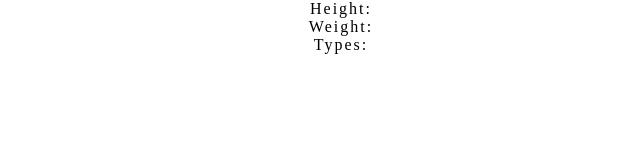
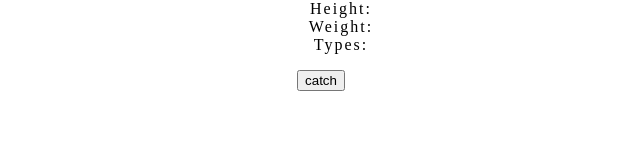
Before and after one commit to Jino1211/pokedex, a React (Create React App) app in the folder client/: page / in a window 1280 px wide. Shown: the part 135-295 px from the top of the page, without its empty margins (319-959 px from the left). Built offline with nearby package versions, Linux system fonts and the light colour scheme; a web font is replaced by a local one.

Commit message:
added catch and release song

```diff
--- a/client/src/components/PokemonCollection.js
+++ b/client/src/components/PokemonCollection.js
@@ -1,8 +1,8 @@
 import React from "react";
 import CollectionItem from "./CollectionItem";
 
-export default function PokemonCollection({ caught }) {
-  const temp = caught[0] ? caught[0] : [];
+export default function PokemonCollection({ collection }) {
+  const temp = collection[0] ? collection[0] : [];
   return temp.map((itemCollection, i) => (
     <CollectionItem key={`collectionItem-${i}`} pokemonName={itemCollection} />
   ));
--- a/client/src/components/PokemonDetails.js
+++ b/client/src/components/PokemonDetails.js
@@ -5,7 +5,7 @@ export default function pokemonDetails({
   srcImg,
   setSrcImg,
   getPokemonsType,
-  hidden,
+  btnText,
   addToCollection,
 }) {
   //Function to flip the Pokemon img on mouse hover
@@ -45,10 +45,7 @@ export default function pokemonDetails({
         onMouseOver={flipPokemon}
         onMouseLeave={flipPokemon}
       />
-      <button hidden={hidden} onClick={addToCollection}>
-        {" "}
-        button
-      </button>
+      <button onClick={addToCollection}>{btnText}</button>
     </div>
   );
 }
--- a/client/src/components/SearchArea.js
+++ b/client/src/components/SearchArea.js
@@ -13,6 +13,7 @@ export default function SearchArea() {
   const [srcImg, setSrcImg] = useState("");
   const [pokemonTypeList, setPokemonTypeList] = useState("");
   const [hidden, setHidden] = useState(true);
+  const [btnText, setBtnText] = useState("catch");
 
   //Function to get pokemon details
   const getPokemonDetails = async (e) => {
@@ -20,6 +21,18 @@ export default function SearchArea() {
 
     try {
       const pokemonState = await axios.get(`${URL}/pokemon/${pokemonName}`);
+      pokemonState.data.caught = false;
+      setBtnText("catch");
+      const allCollection = await axios.get(`${URL}/collection`);
+      if (allCollection.data !== "Empty collection") {
+        const index = allCollection.data.findIndex(
+          (poke) => poke.name === inputValue
+        );
+        if (index !== -1) {
+          pokemonState.data.caught = true;
+          setBtnText("release");
+        }
+      }
       setPokemon(pokemonState);
       setNotFoundMessage("");
       setSrcImg(pokemonState.data.sprites.front_default);
@@ -60,9 +73,17 @@ export default function SearchArea() {
   };
 
   //API post request to add pokemon to collection
-  const [caught, setCaught] = useState([]);
+  const [collection, setCollection] = useState([]);
   const addToCollection = async () => {
-    await axios.post(`${URL}/collection/catch`, pokemon);
+    if (btnText === "catch") {
+      await axios.post(`${URL}/collection/catch`, pokemon);
+      pokemon.data.caught = true;
+      setBtnText("release");
+    } else {
+      await axios.delete(`${URL}/collection/release/${pokemon.data.id}`);
+      pokemon.data.caught = false;
+      setBtnText("catch");
+    }
   };
 
   return (
@@ -84,6 +105,7 @@ export default function SearchArea() {
         getPokemonsType={getPokemonsType}
         hidden={hidden}
         addToCollection={addToCollection}
+        btnText={btnText}
       />
 
       {/* Check if the pokemon type list is not empty and loop with map to render on DOM  */}
@@ -99,7 +121,7 @@ export default function SearchArea() {
             ))
           : ""}
       </ul>
-      <PokemonCollection caught={caught} />
+      <PokemonCollection collection={collection} />
     </div>
   );
 }
```
Also changed, not shown: 1 other file (tests, documents, lock files or other folders).
